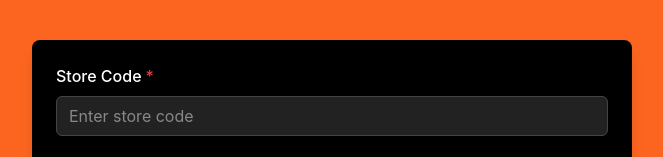
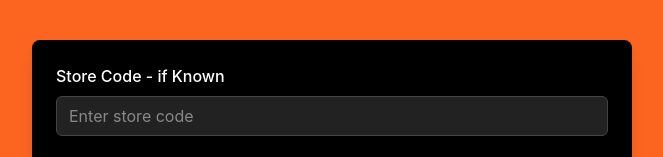
Before and after one commit to Dyllanvgin/Support-ticket-V1, a React (Vite) app: page /ticket in a window 1280 px wide. Shown: the top 157 px of the page, without its empty margins (308-971 px from the left). Built offline with nearby package versions, Linux system fonts and the light colour scheme.

Commit message:
number and store code update

```diff
--- a/src/SupportTicketForm.jsx
+++ b/src/SupportTicketForm.jsx
@@ -182,7 +182,7 @@ export default function SupportTicketForm() {
 
     const columnValuesObj = {
       email_mkssfg0w: { email: contactEmail, text: contactEmail },
-      phone_mkssfmma: contactNumber,
+      phone_mkssfmma: contactNumber.replace(/\D/g, ''), // sanitized phone number without spaces/special chars
       text_mkssz2ke: contactName,
       text_mksv4188: storeCode // <-- Replace with actual store code column ID
     }
@@ -347,8 +347,8 @@ export default function SupportTicketForm() {
           <form onSubmit={handleSubmit} noValidate>
             <VStack spacing={5} align="stretch" color="white">
               {/* Store Code */}
-              <FormControl isInvalid={!!errors.storeCode} isRequired>
-                <FormLabel>Store Code</FormLabel>
+              <FormControl isInvalid={!!errors.storeCode}>
+                <FormLabel>Store Code - if Known</FormLabel>
                 <Input
                   {...inputProps}
                   value={storeCode}
@@ -529,7 +529,18 @@ export default function SupportTicketForm() {
                 <Input
                   {...inputProps}
                   value={contactNumber}
-                  onChange={(e) => setContactNumber(e.target.value)}
+                  onChange={(e) => {
+                    // sanitize on input: allow only digits and plus sign optionally
+                    const rawValue = e.target.value
+                    const sanitized = rawValue.replace(/[^\d+]/g, '')
+                    setContactNumber(sanitized)
+                    // Also clear errors on change
+                    setErrors((prev) => {
+                      const copy = { ...prev }
+                      delete copy.contactNumber
+                      return copy
+                    })
+                  }}
                   placeholder="Phone number"
                   autoComplete="tel"
                   spellCheck={false}
```
